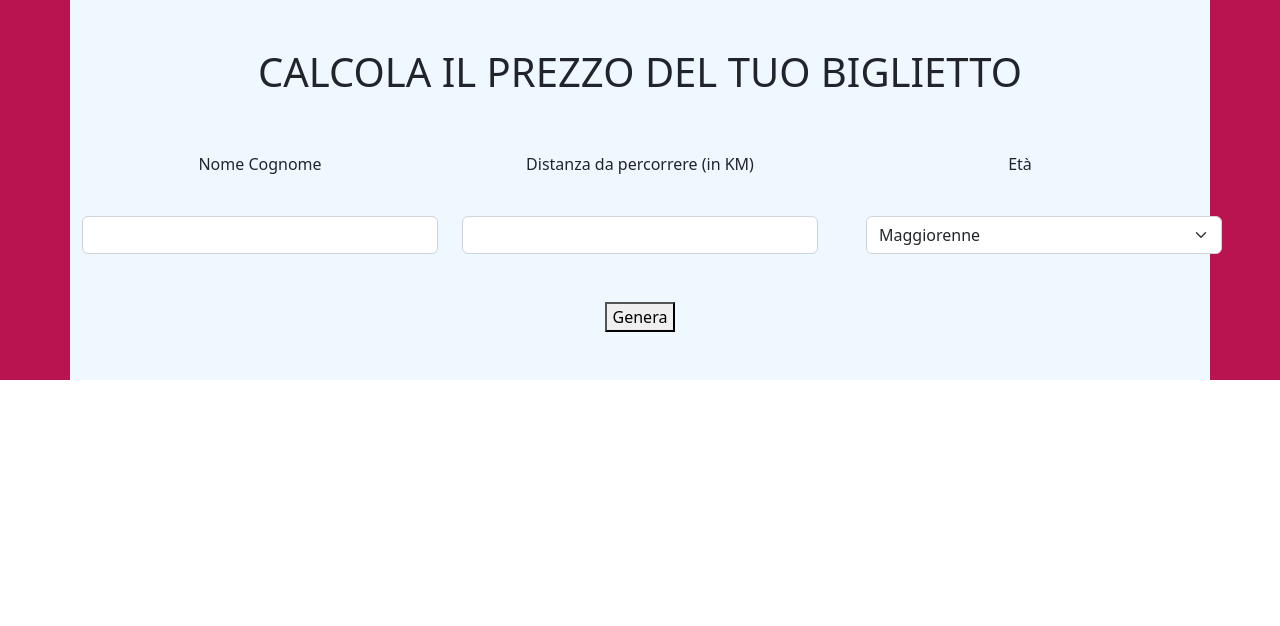
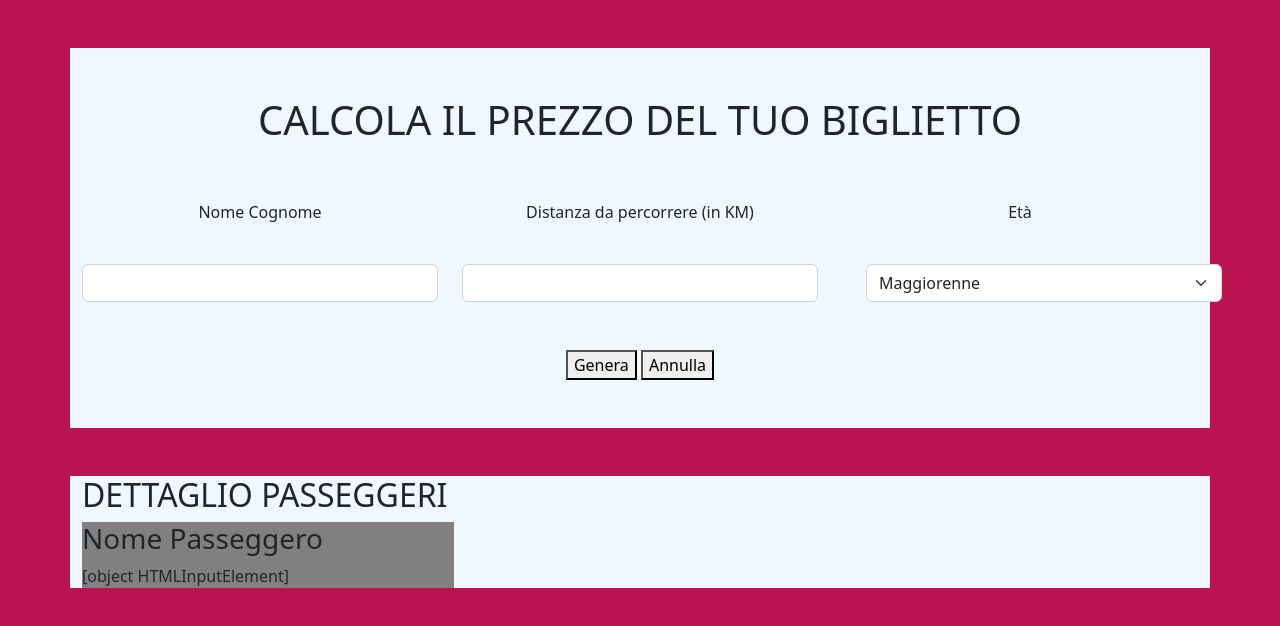
Before and after one commit to RosarioNici/js-biglietto-treno-form, a plain HTML site: page index.html in a window 1280 px wide. Both pictures are taken after a click on the button "Genera". Drawn offline with nearby package versions, Linux system fonts and the light colour scheme.

Commit message:
change  file.js and css

```diff
--- a/file.js
+++ b/file.js
@@ -2,6 +2,7 @@
 const messageHTMLName = document.querySelector(".message-js-one");
 const messageHTMLKm = document.querySelector(".message-js-two");
 const messageHTMLAge = document.querySelector(".message-js-three")
+const messageHTMLNameTiket = document.querySelector(".nome-pass")
 // Nome passeggero
 const namePass = ("Nome Cognome");
 messageHTMLName.innerHTML = namePass;
@@ -24,24 +25,32 @@ function myFunction() {
     const priceKm = 0.21
     let distanceKM = document.getElementById("distance").value;
     console.log(distanceKM)
-    let priceTiket = 0.21 * (Number(distanceKM))
+    let priceTiket = 0.21 * (Number(distanceKM));
     // calcolo sconto
-    var agePassegerCalc = document.getElementById("inputAge").value
-    console.log(agePassegerCalc)
-
-    if (agePassegerCalc = "minorenne") {
-        let discount = (priceTiket / 100) * 20;
-        let priceTiketDiscount = priceTiket - discount
-        priceTiket = priceTiketDiscount.toFixed(2)
-        // } else if (agePassegerCalc = document.getElementById("o").value) {
-        //     let OverDiscount = (priceTiket / 100) * 40;
-        //     let priceTiketDiscountOv = priceTiket - OverDiscount
-        //     priceTiket = priceTiketDiscountOv.toFixed(2);
-
-        // }
-
-        console.log(priceTiket)
-    }
+    var agePassegerMin = document.getElementById("minorenne").value;
+    console.log(agePassegerMin)
+    let discount = (priceTiket / 100) * 20;
+    let priceTiketDiscount = priceTiket - discount;
+    priceTiket = priceTiketDiscount.toFixed(2);
+    var agePassegerOve = document.getElementById("over-65").value;
+    console.log(agePassegerOve)
 
 
+    if (agePassegerMin === agePassegerMin) {
+
+
+    } else if (agePassegerCalc = document.getElementById("over-65").value) {
+        let OverDiscount = (priceTiket / 100) * 40;
+        let priceTiketDiscountOv = priceTiket - OverDiscount;
+        priceTiket = priceTiketDiscountOv.toFixed(2);
+
+    }
+    // compilazione biglietto
+    var nameTiket = document.getElementById("name")
+    const nomePasseggero = nameTiket
+    messageHTMLNameTiket.innerHTML = nomePasseggero
+    console.log(priceTiket)
 }
+function myFunctionAnnul() {
+
+}
--- a/index.html
+++ b/index.html
@@ -15,10 +15,10 @@
     <title>Prenota il tuo Biglietto</title>
 </head>
 
-<body>
+<body class="bg-color-rn">
 
-    <main class="bg-color-rn">
-        <section class="bg-color-rn-w container-lg flex-column justify-content-center  align-items-center">
+    <main>
+        <section class="bg-color-rn-w container-lg flex-column justify-content-center  align-items-center my-5">
             <div class="py-5 text-center">
                 <h1>CALCOLA IL PREZZO DEL TUO BIGLIETTO</h1>
             </div>
@@ -46,6 +46,25 @@
             </div>
             <div class="text-center py-5">
                 <button type="button" onclick="myFunction()">Genera</button>
+                <button type="button" onclick="myFunctionAnnul()">Annulla</button>
+            </div>
+        </section>
+        <section class="bg-color-rn-w container-lg my-5">
+            <div class="col-4">
+                <h2>DETTAGLIO PASSEGGERI</h2>
+                <div class="bg-color-rn-grey">
+                    <div>
+                        <h3>Nome Passeggero</h3>
+                    </div>
+                    <div class="nome-pass"></div>
+                </div>
+            </div>
+
+            <div class="col-4">
+                <div></div>
+                <div></div>
+                <div></div>
+                <div></div>
             </div>
         </section>
     </main>
--- a/style.css
+++ b/style.css
@@ -5,3 +5,7 @@
 .bg-color-rn-w {
     background-color: aliceblue;
 }
+
+.bg-color-rn-grey {
+    background-color: grey;
+}
```
